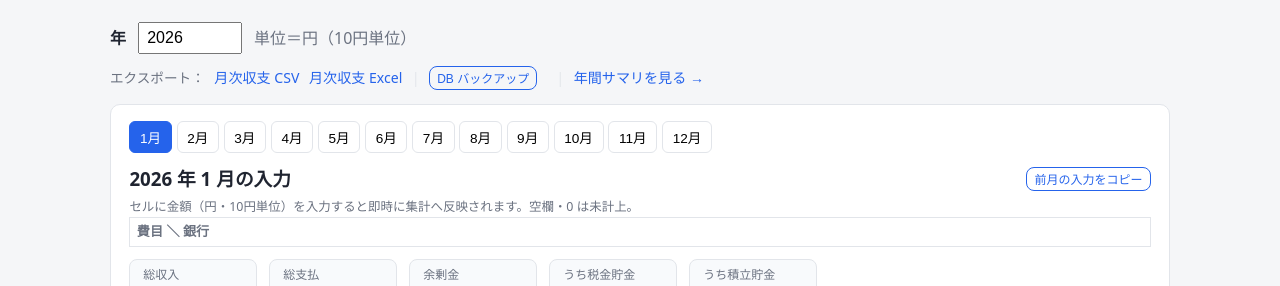
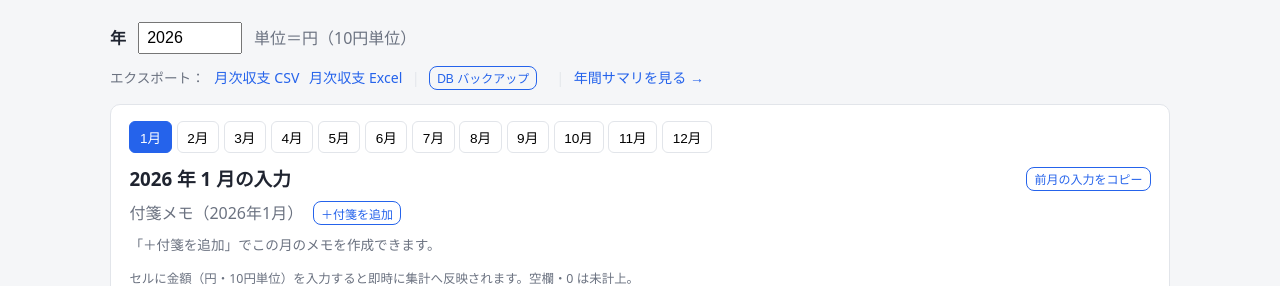
Before and after one commit to kentarou-okada/tax-life-calculation, a FastAPI app: page /living?year=2026&month=1 in a window 1280 px wide. Shown: the part 154-440 px from the top of the page. Run offline with FastAPI, Linux system fonts and the light colour scheme; data that the repository does not hold is empty.

Commit message:
Add per-month sticky-note memos on the 生活費収支 tab
- New month_note table (year, month, body, color); MonthNote model.
- app/db.py: ensure_schema() creates missing tables + applies column migrations;
  called at app startup (lifespan) so existing DBs gain month_note automatically,
  and reused by scripts/init_db.
- living router: add/save/delete note routes scoped to (year, month); notes added to
  the month panel context. Colors rotate yellow→pink→blue→green→orange.
- templates/living/_notes.html: sticky notes with autosaving textarea (change),
  color select, delete; included in the month panel so notes are per-month.
- CSS for the sticky-note look.

Verified on throwaway DBs: startup recreates a dropped month_note table; CRUD +
per-month scoping + color rotation work; UI renders over HTTP. 21 tests pass.

Co-Authored-By: Claude Opus 4.8 <noreply@anthropic.com>

```diff
--- a/app/main.py
+++ b/app/main.py
@@ -5,6 +5,7 @@
 """
 from __future__ import annotations
 
+from contextlib import asynccontextmanager
 from pathlib import Path
 
 from fastapi import FastAPI
@@ -12,12 +13,21 @@ from fastapi.responses import RedirectResponse
 from fastapi.staticfiles import StaticFiles
 
 from app.config import BASE_DIR
+from app.db import ensure_schema
 from app.routers import export as export_router
 from app.routers import living as living_router
 from app.routers import summary as summary_router
 from app.routers import tax as tax_router
 
-app = FastAPI(title="家計・税金管理")
+
+@asynccontextmanager
+async def lifespan(app: FastAPI):
+    # 起動時に不足テーブル/列を補う（新テーブル month_note などを既存DBに自動追加）
+    ensure_schema()
+    yield
+
+
+app = FastAPI(title="家計・税金管理", lifespan=lifespan)
 
 app.mount(
     "/static",
--- a/app/routers/living.py
+++ b/app/routers/living.py
@@ -18,7 +18,7 @@ from typing import Optional
 from fastapi import APIRouter, Depends, Form, Request
 from fastapi.responses import HTMLResponse
 from fastapi.templating import Jinja2Templates
-from sqlalchemy import select
+from sqlalchemy import func, select
 from sqlalchemy.orm import Session
 
 from app.config import BASE_DIR
@@ -31,8 +31,11 @@ from app.core.living import (
     tax_saving_plan,
 )
 from app.db import SessionLocal
-from app.models import Bank, Category, MonthlyEntry
+from app.models import Bank, Category, MonthlyEntry, MonthNote
 from app.services.tax_service import result_for_year
+
+# 付箋の色（追加時に順番に割り当てる）
+NOTE_COLORS = ["yellow", "pink", "blue", "green", "orange"]
 
 router = APIRouter(prefix="/living", tags=["living"])
 templates = Jinja2Templates(directory=str(Path(BASE_DIR) / "app" / "templates"))
@@ -138,6 +141,17 @@ def _entry_rows(db: Session, year: int, month: Optional[int] = None) -> list[Ent
     ]
 
 
+def _month_notes(db: Session, year: int, month: int) -> list[MonthNote]:
+    """当月の付箋メモ（作成順）。"""
+    return list(
+        db.scalars(
+            select(MonthNote)
+            .where(MonthNote.year == year, MonthNote.month == month)
+            .order_by(MonthNote.id)
+        )
+    )
+
+
 def _month_entry_map(db: Session, year: int, month: int) -> dict[str, int]:
     """'bank_id:category_id' -> amount_yen（当月）。グリッドの値埋めに使う（Jinja で扱いやすい文字列キー）。"""
     result: dict[str, int] = {}
@@ -234,6 +248,7 @@ def _panel_context(request: Request, db: Session, year: int, month: int) -> dict
         "grid_rows": _grid_rows(db, entry_cat_ids),
         "entry_map": entry_map,
         "month_agg": month_agg,
+        "notes": _month_notes(db, year, month),
     }
 
 
@@ -292,6 +307,61 @@ def living_entry(
 
     ctx = _panel_context(request, db, year, month)
     return templates.TemplateResponse(request, "living/_entry_response.html", ctx)
+
+
+# --------------------------------------------------------------------------- #
+# ルート：付箋メモ（各月）
+# --------------------------------------------------------------------------- #
+def _notes_response(request: Request, db: Session, year: int, month: int) -> HTMLResponse:
+    return templates.TemplateResponse(
+        request,
+        "living/_notes.html",
+        {"request": request, "year": year, "month": month, "notes": _month_notes(db, year, month)},
+    )
+
+
+@router.post("/note", response_class=HTMLResponse)
+def add_note(request: Request, year: int = Form(...), month: int = Form(...), db: Session = Depends(get_db)):
+    count = db.scalar(
+        select(func.count()).select_from(MonthNote).where(MonthNote.year == year, MonthNote.month == month)
+    )
+    color = NOTE_COLORS[(count or 0) % len(NOTE_COLORS)]
+    db.add(MonthNote(year=year, month=month, body="", color=color))
+    db.commit()
+    return _notes_response(request, db, year, month)
+
+
+@router.post("/note/{note_id}", response_class=HTMLResponse)
+def save_note(
+    request: Request,
+    note_id: int,
+    text: str = Form(""),
+    color: Optional[str] = Form(None),
+    db: Session = Depends(get_db),
+):
+    """本文（と色）を保存。テキストの自動保存は hx-swap=none で本文更新のみ行う。"""
+    n = db.get(MonthNote, note_id)
+    if n is None:
+        return HTMLResponse("")
+    n.body = text
+    if color in NOTE_COLORS:
+        n.color = color
+    db.commit()
+    # 色変更時は付箋の見た目を更新するため一覧を返し、本文のみの保存時は差し替えない
+    if color in NOTE_COLORS:
+        return _notes_response(request, db, n.year, n.month)
+    return HTMLResponse("")
+
+
+@router.post("/note/{note_id}/delete", response_class=HTMLResponse)
+def delete_note(request: Request, note_id: int, db: Session = Depends(get_db)):
+    n = db.get(MonthNote, note_id)
+    if n is None:
+        return HTMLResponse("")
+    year, month = n.year, n.month
+    db.delete(n)
+    db.commit()
+    return _notes_response(request, db, year, month)
 
 
 @router.post("/copy-prev-month", response_class=HTMLResponse)
--- a/app/static/app.css
+++ b/app/static/app.css
@@ -190,6 +190,32 @@ button.ghost.tiny { padding: 0.15rem 0.45rem; font-size: 0.75rem; }
 .backup-msg.ok { color: var(--ok); }
 .backup-msg.err { color: var(--err); }
 
+/* 付箋メモ */
+.notes-area { margin: 0.5rem 0 0.75rem; }
+.notes-head { display: flex; align-items: center; gap: 0.6rem; margin-bottom: 0.4rem; }
+.notes-head form.inline { margin: 0; display: inline; }
+.notes-grid { display: flex; flex-wrap: wrap; gap: 0.6rem; }
+.notes-empty { margin: 0.2rem 0; font-size: 0.85rem; }
+.note {
+  width: 12.5rem; min-height: 7rem; display: flex; flex-direction: column;
+  border-radius: 4px; padding: 0.3rem 0.4rem 0.4rem;
+  box-shadow: 0 2px 5px rgba(0,0,0,0.12); transform: rotate(-1deg);
+}
+.note:nth-child(even) { transform: rotate(1deg); }
+.note-toolbar { display: flex; align-items: center; justify-content: space-between; gap: 0.25rem; }
+.note-color { font-size: 0.7rem; padding: 0.05rem 0.15rem; border: none; background: rgba(255,255,255,0.5); border-radius: 3px; }
+.note-del { border: none; background: transparent; cursor: pointer; font-size: 1rem; line-height: 1; padding: 0 0.2rem; color: rgba(0,0,0,0.45); }
+.note-del:hover { color: var(--err); }
+.note-text {
+  flex: 1; margin-top: 0.25rem; border: none; background: transparent; resize: vertical;
+  font-family: inherit; font-size: 0.85rem; line-height: 1.35; min-height: 4.5rem; outline: none; color: #333;
+}
+.note-yellow { background: #fef9c3; }
+.note-pink   { background: #fbcfe8; }
+.note-blue   { background: #cfe6fb; }
+.note-green  { background: #d1f0d5; }
+.note-orange { background: #fde3c4; }
+
 .month-head { display: flex; align-items: center; justify-content: space-between; gap: 0.75rem; flex-wrap: wrap; }
 .month-head h3 { margin: 0; }
 .master-table td.nowrap { white-space: nowrap; }
--- a/app/templates/living/_month_panel.html
+++ b/app/templates/living/_month_panel.html
@@ -18,6 +18,9 @@
     </button>
   </div>
   {% if notice is defined and notice %}<p class="notice-inline">{{ notice }}</p>{% endif %}
+
+  {% include "living/_notes.html" %}
+
   <p class="hint muted">セルに金額（円・10円単位）を入力すると即時に集計へ反映されます。空欄・0 は未計上。</p>
 
   <div class="table-scroll">
--- /dev/null
+++ b/app/templates/living/_notes.html
@@ -0,0 +1,34 @@
+{# 各月の付箋メモ。#notes ごと差し替える。テキストは変更時に自動保存（hx-swap none）。 #}
+<div id="notes" class="notes-area">
+  <div class="notes-head">
+    <span class="muted">付箋メモ（{{ year }}年{{ month }}月）</span>
+    <form hx-post="/living/note" hx-target="#notes" hx-swap="outerHTML" class="inline">
+      <input type="hidden" name="year" value="{{ year }}">
+      <input type="hidden" name="month" value="{{ month }}">
+      <button type="submit" class="ghost tiny">＋付箋を追加</button>
+    </form>
+  </div>
+  <div class="notes-grid">
+    {% for n in notes %}
+      <div class="note note-{{ n.color }}">
+        <div class="note-toolbar">
+          <select name="color" class="note-color" aria-label="付箋の色"
+                  hx-post="/living/note/{{ n.id }}" hx-trigger="change"
+                  hx-target="#notes" hx-swap="outerHTML" hx-include="closest .note">
+            {% for c in ['yellow','pink','blue','green','orange'] %}
+              <option value="{{ c }}" {% if c == n.color %}selected{% endif %}>{{ {'yellow':'黄','pink':'桃','blue':'青','green':'緑','orange':'橙'}[c] }}</option>
+            {% endfor %}
+          </select>
+          <button type="button" class="note-del" title="削除"
+                  hx-post="/living/note/{{ n.id }}/delete" hx-target="#notes" hx-swap="outerHTML"
+                  hx-confirm="この付箋を削除しますか？">×</button>
+        </div>
+        <textarea name="text" class="note-text" placeholder="メモを入力…"
+                  hx-post="/living/note/{{ n.id }}" hx-trigger="change" hx-swap="none">{{ n.body }}</textarea>
+      </div>
+    {% endfor %}
+    {% if not notes %}
+      <p class="muted notes-empty">「＋付箋を追加」でこの月のメモを作成できます。</p>
+    {% endif %}
+  </div>
+</div>
```
Also changed, not shown: app/db.py (+27 -1 lines), app/models.py (+18 -0 lines), scripts/init_db.py (+2 -24 lines).
